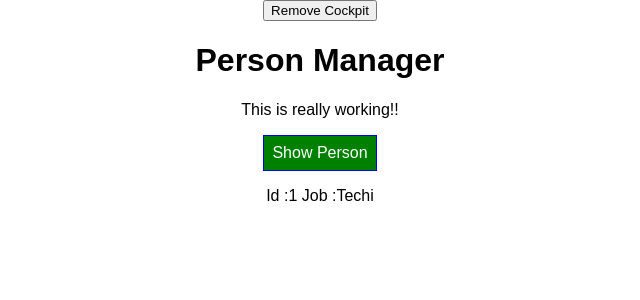
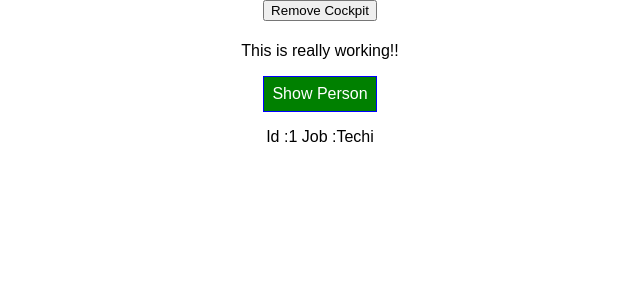
Before and after one commit to pranayneema23/React-Learning, a React app in the folder react-complete-guide/: page / in a window 1280 px wide. Shown: the top 300 px of the page, without its empty margins (320-960 px from the left). Built offline with nearby package versions, Linux system fonts and the light colour scheme.

Commit message:
Another way to define HOC

```diff
--- a/react-complete-guide/src/containers/App.js
+++ b/react-complete-guide/src/containers/App.js
@@ -1,8 +1,9 @@
 import  React, { Component } from 'react';
 import classes from'./App.css';
 import Persons from '../components/Persons/Persons';
-import Cockpit from '../Cockpit/Cockpit'
-import WithClass from '../hoc/WithClass'
+import Cockpit from '../Cockpit/Cockpit';
+import withClass from '../hoc/withClass';
+import Auxiliary from '../hoc/Auxiliary';
 
 //Class based, smart, stateful component
 class App extends Component {
@@ -69,7 +70,7 @@
     }
 
     return (
-        <WithClass classes={classes.App}>
+        <Auxiliary>
           <button onClick= {() => {this.setState({showCockpit: false})}}>Remove Cockpit</button>
           {this.state.showCockpit ?
           <Cockpit
@@ -79,13 +80,13 @@
           clicked={this.togglePersonHandler}/> : null}
           {person}
           <p>Id :{this.state.otherObject[0].id} Job :{this.state.otherObject[0].Job}</p>
-        </WithClass>
+        </Auxiliary>
     );
     ////return React.createElement('div',{className: 'App'},React.createElement('h1',null,'Hi, Does it works?'));
   }
 }
 
-export default App;
+export default withClass(App,classes.App);
 
 //Functional component
 //import  React, { useState } from 'react'; //Part of functional component
--- a/react-complete-guide/src/hoc/WithClass.js
+++ b/react-complete-guide/src/hoc/WithClass.js
@@ -1,7 +1,11 @@
 import React from 'react';
 
-const withClass = props => (
-<div className={props.classes}>{props.children}</div>
+const withClass = (WrappedComponent,className) => {
+return props => (
+    <div className={className}>
+        <WrappedComponent/>
+    </div>
 );
+};
 
 export default withClass;
```
